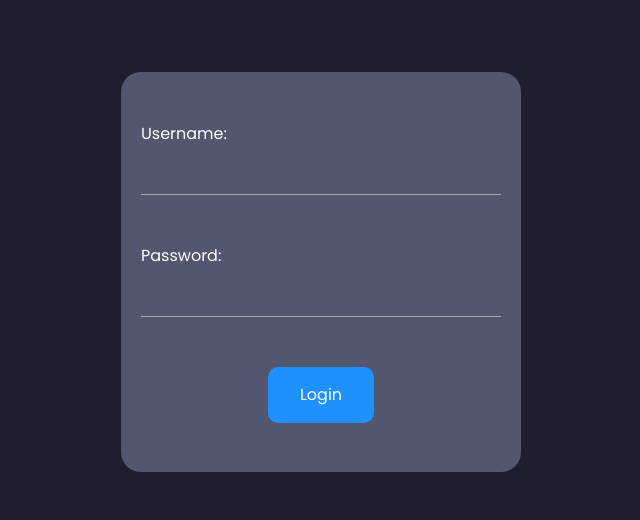
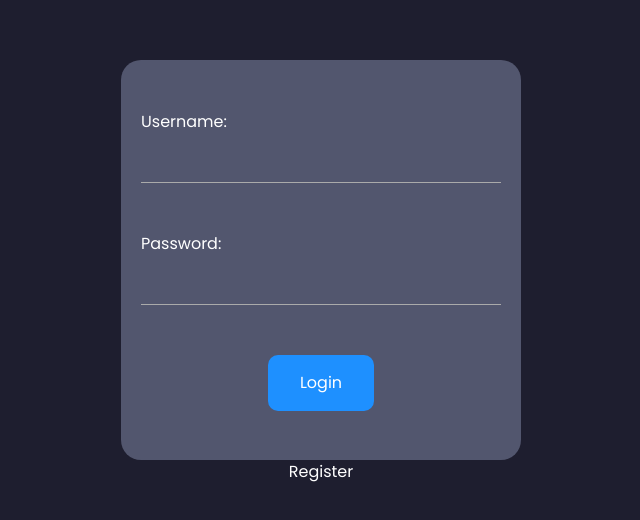
Before and after one commit to riverrz/Gmail-Clone, a React (Create React App) app in the folder client/: page /login in a window 1280 px wide. Shown: the part 128-648 px from the top of the page, without its empty margins (319-959 px from the left). Built offline with nearby package versions, Linux system fonts and the light colour scheme.

Commit message:
Add links to login and register

```diff
--- a/client/src/App.css
+++ b/client/src/App.css
@@ -29,6 +29,7 @@ body {
 a {
   text-decoration: none;
   font: inherit;
+  color: inherit;
 }
 ul {
   list-style: none;
--- a/client/src/components/Login/Login.css
+++ b/client/src/components/Login/Login.css
@@ -13,7 +13,7 @@
   background-color: rgb(82, 86, 110);
   border-radius: 20px;
   max-width: 400px;
-  max-height: 400px;
+  max-height: 450px;
   min-height: 200px;
   min-width: 200px;
   height: 50vh;
@@ -49,3 +49,6 @@
 .errors {
   color: red;
 }
+.Login__link{
+  text-align: right;
+}
--- a/client/src/components/Login/Login.jsx
+++ b/client/src/components/Login/Login.jsx
@@ -3,7 +3,7 @@ import { connect } from "react-redux";
 import { Redirect } from "react-router-dom";
 import * as AuthActions from "../../store/actions/auth";
 import "./Login.css";
-import Loader from '../Loader/Loader';
+import Loader from "../Loader/Loader";
 
 class Login extends Component {
   state = {
@@ -73,6 +73,9 @@ class Login extends Component {
       <div className="Login__container">
         <span className="errors">{errorMessageArr}</span>
         {content}
+        <a href="/register" className="Login__link">
+          Register
+        </a>
       </div>
     );
   }
--- a/client/src/components/Register/Register.css
+++ b/client/src/components/Register/Register.css
@@ -12,8 +12,8 @@
   justify-content: space-evenly;
   background-color: rgb(82, 86, 110);
   border-radius: 20px;
-  max-width: 800px;
-  max-height: 800px;
+  max-width: 400px;
+  max-height: 450px;
   min-height: 200px;
   min-width: 200px;
   width: 40vw;
--- a/client/src/components/Register/Register.jsx
+++ b/client/src/components/Register/Register.jsx
@@ -69,6 +69,7 @@ class Register extends Component {
       <div className="Register__container">
         <div className="errors">{errorMessageArr}</div>
         {content}
+        <a href="/login">Login</a>
       </div>
     );
   }
```
